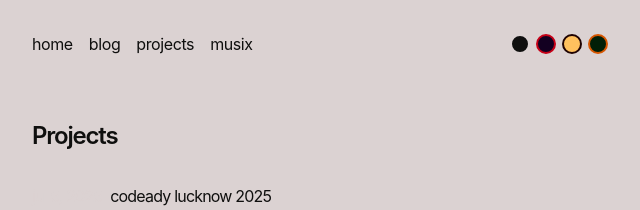
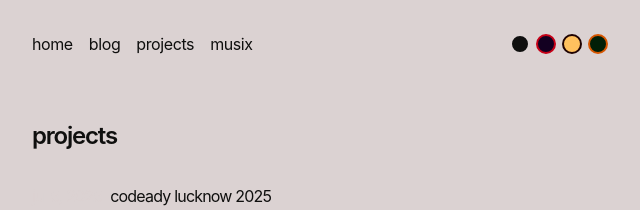
Before and after one commit to avansear/www-avansear, a Next.js app: page /projects in a window 1280 px wide. Shown: the top 210 px of the page, without its empty margins (320-960 px from the left). Built offline with nearby package versions, Linux system fonts and the light colour scheme.

Commit message:
Update page.tsx

```diff
--- a/app/projects/page.tsx
+++ b/app/projects/page.tsx
@@ -8,7 +8,7 @@ export const metadata = {
 export default function Page() {
   return (
     <section>
-      <h1 className="font-semibold text-2xl mb-8 tracking-tighter">Projects</h1>
+      <h1 className="font-semibold text-2xl mb-8 tracking-tighter">projects</h1>
       <ProjectPosts />
     </section>
   )
```
